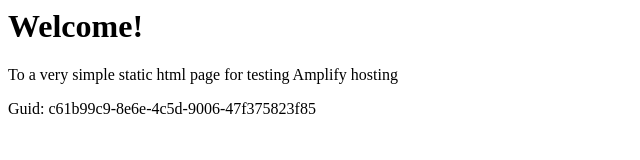
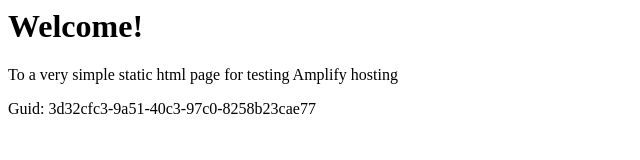
Before and after one commit to aws-aemilia-sin/Github-PR-Commit-Integration-Test-DoNotTouch-GitHubWebhookPushCanaryTest-v1-preprod-ap-southeast-1, a website: page src/index.html in a window 1280 px wide. Shown: the full height of the page, 0-640 px from the left. Drawn offline with Linux system fonts and the light colour scheme.

Commit message:
commit from integ tests

```diff
--- a/src/index.html
+++ b/src/index.html
@@ -12,6 +12,6 @@
 <body>
     <h1>Welcome!</h1>
     <p>To a very simple static html page for testing Amplify hosting</p>
-    <p>Guid: c61b99c9-8e6e-4c5d-9006-47f375823f85</p></body>
+    <p>Guid: 3d32cfc3-9a51-40c3-97c0-8258b23cae77</p></body>
 
 </html>
```
